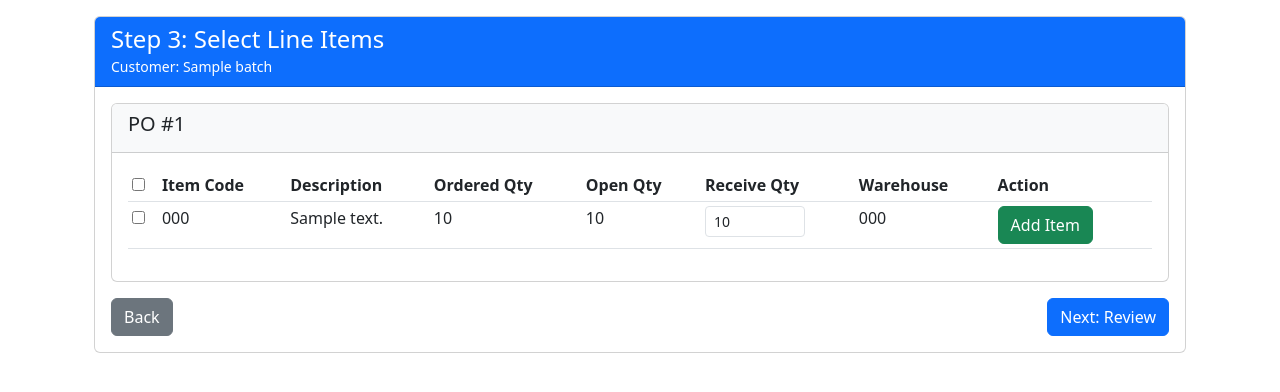
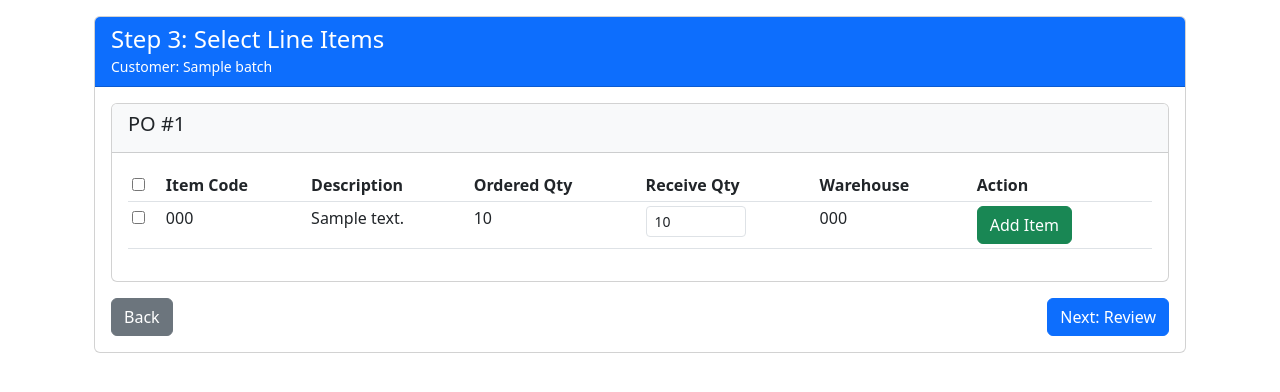
Before and after one commit to pragavigithub/Emerald_Barcode_20251104, a Python web app: template modules/multi_grn_creation/templates/multi_grn/step3_select_lines.html in a window 1280 px wide. Shown: the part 48-440 px from the top of the page. Run offline with Jinja, Linux system fonts and the light colour scheme; the template is opened without the code that fills it: most values are stand-ins (such as "Sample title", 1, 10 or a date in 2020); some libraries are stand-ins or nearby versions.

Commit message:
Commit Multi GRN

```diff
--- a/modules/multi_grn_creation/templates/multi_grn/step3_select_lines.html
+++ b/modules/multi_grn_creation/templates/multi_grn/step3_select_lines.html
@@ -31,7 +31,7 @@
                                     <th>Item Code</th>
                                     <th>Description</th>
                                     <th>Ordered Qty</th>
-                                    <th>Open Qty</th>
+<!--                                    <th>Open Qty</th>-->
                                     <th>Receive Qty</th>
                                     <th>Warehouse</th>
                                     <th>Action</th>
@@ -48,7 +48,7 @@
                                     <td>{{ line.ItemCode }}</td>
                                     <td>{{ line.ItemDescription }}</td>
                                     <td>{{ line.Quantity }}</td>
-                                    <td>{{ line.OpenQuantity }}</td>
+<!--                                    <td>{{ line.OpenQuantity }}</td>-->
                                     <td>
                                         <input type="number" step="0.001"
                                                name="qty_po_{{ detail.po_link.id }}_line_{{ line.LineNum }}"
```
